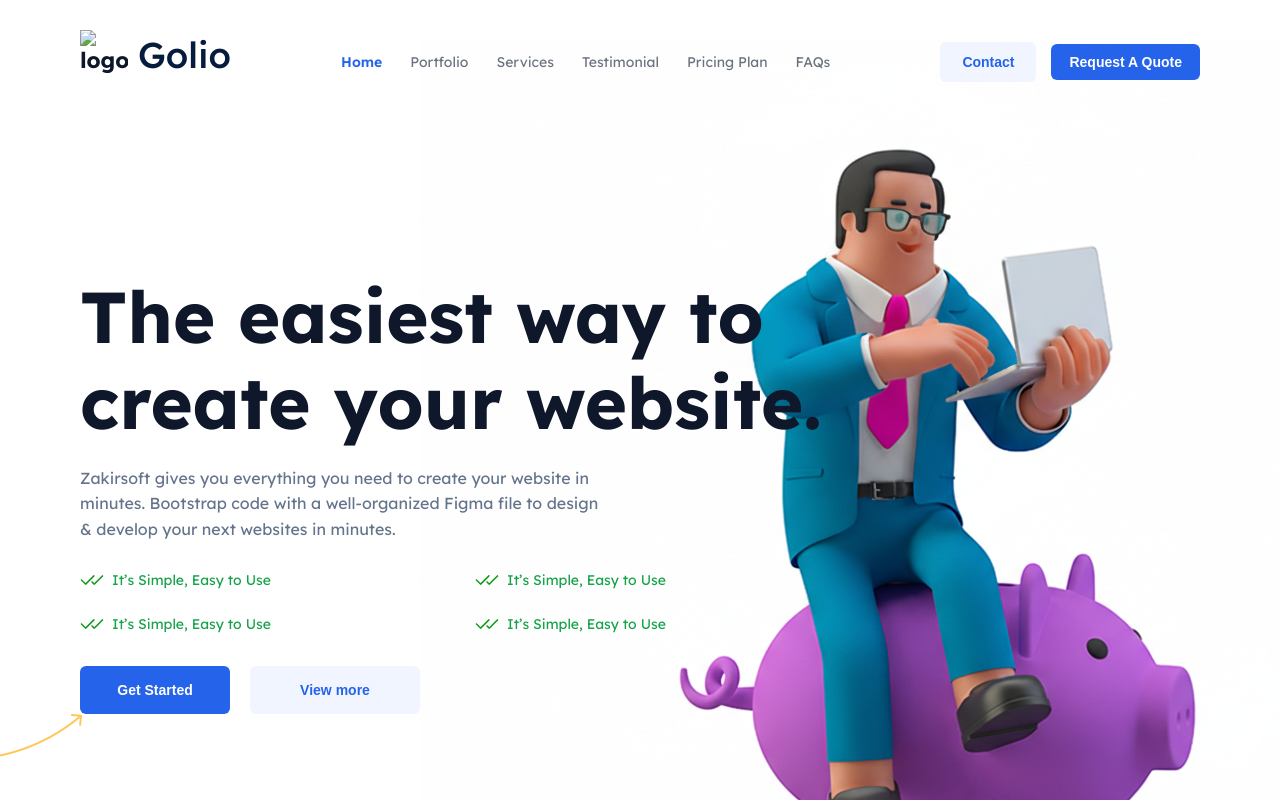
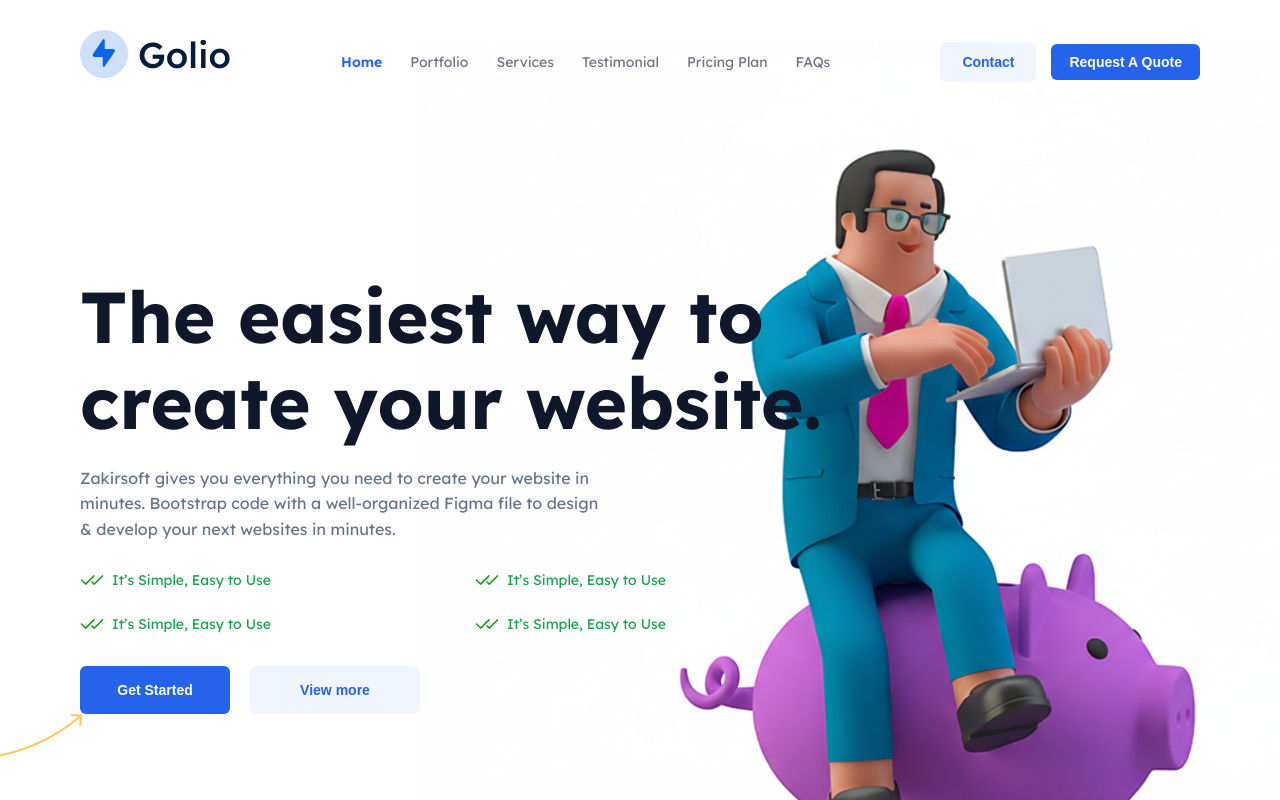
Before and after one commit to alhat3/figmaUI, a plain HTML site: page index.html in a window 1280 px wide. Shown: the top 800 px of the page. Drawn offline with Linux system fonts and the light colour scheme; the site is published under a folder, as on GitHub Pages, so addresses that start at the root find nothing.

Commit message:
Updated HTML content

```diff
--- a/index.html
+++ b/index.html
@@ -13,7 +13,7 @@
 
     <header class="header">
       <div class="logo">
-        <img src="/assest/img/Icon.png" alt="logo" />
+        <img src="./assest/img/Icon.png" alt="logo" />
         <p>Golio</p>
         <!-- <span class="header-divder"></span> -->
 
@@ -235,7 +235,7 @@
     <!-- LEFT -->
     <div class="footer-left">
        <div class="logo">
-        <img src="/assest/img/Icon.png" alt="logo" />
+        <img src="./assest/img/Icon.png" alt="logo" />
         <p>Golio</p>
       </div>
       <p id="footer-para">
```
